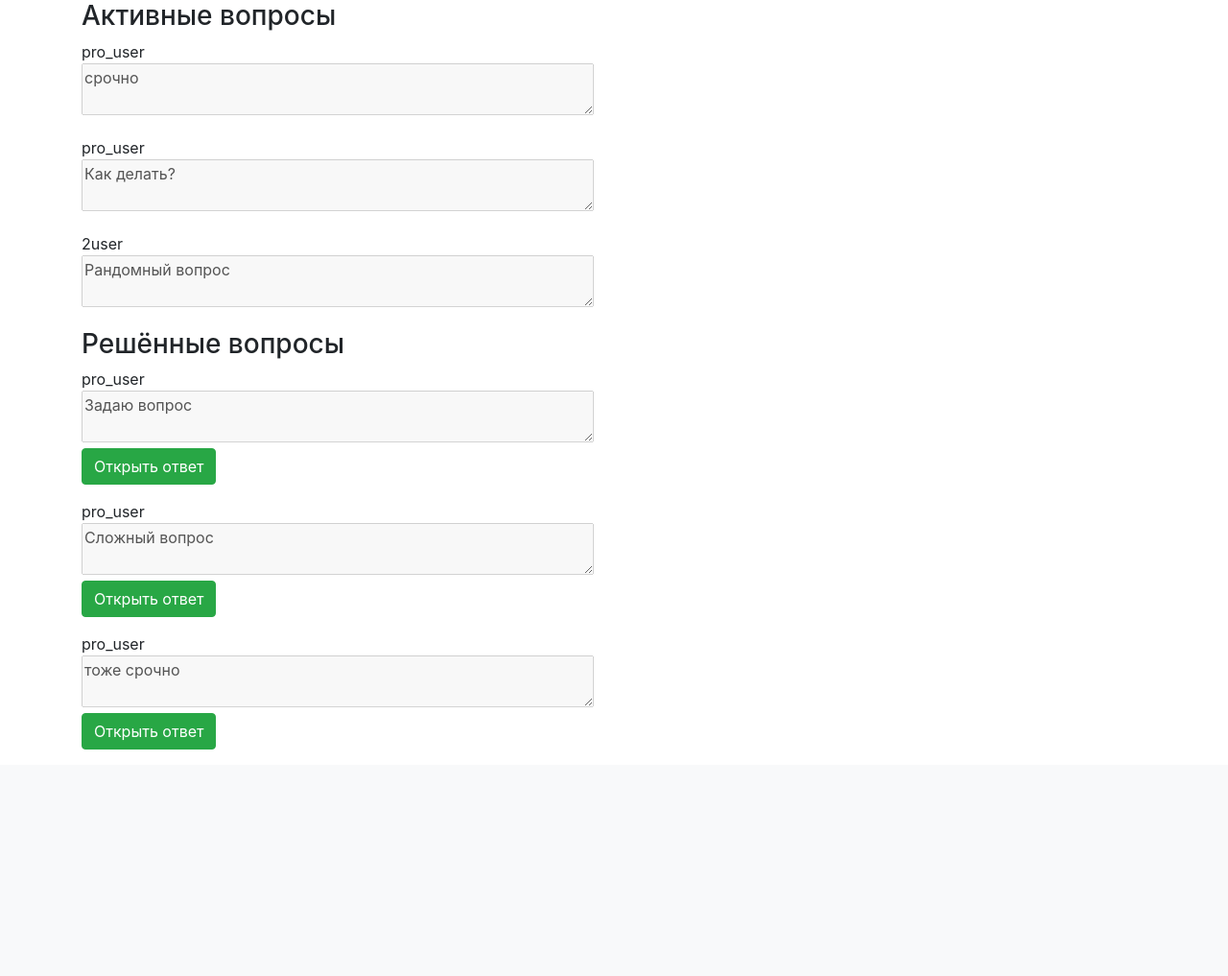
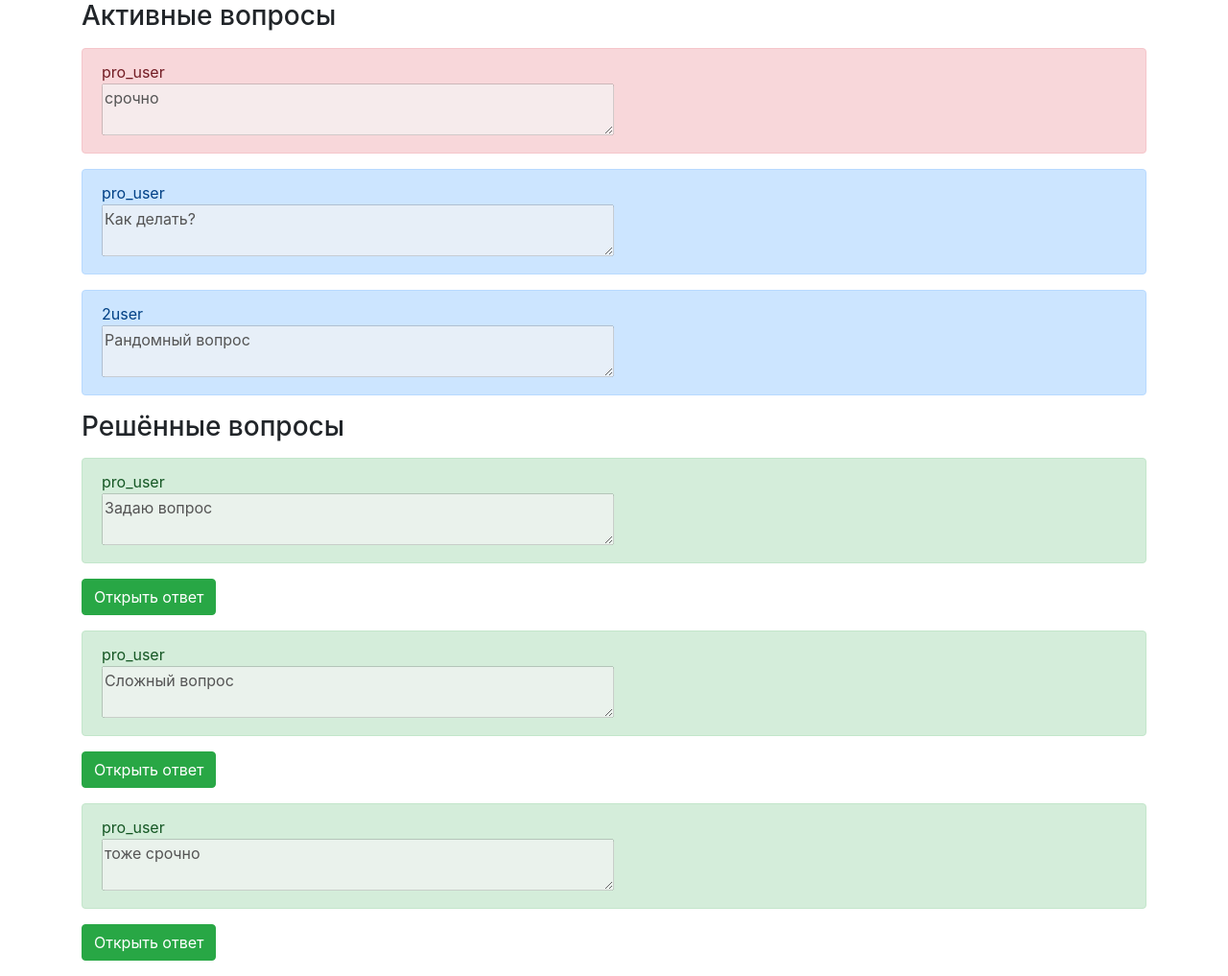
Before and after one commit to Dingovina/SchoolProject, a Flask app: page /index in a window 1280 px wide. Shown: the part 70-1087 px from the top of the page at 96% size. Before the commit the page ends 851 px from the top, so only its background shows below. Run offline with Flask 2, Linux system fonts and the light colour scheme; a user stored in the database is signed in; data comes from the database, SQL or seed files in the repository; both versions use the stored data as it was after the commit; some libraries are stand-ins or nearby versions.

Commit message:
Добавлено визуальное отображение срочности у специалиста и администратора Незначительные изменения в дизайне

```diff
--- a/templates/index.html
+++ b/templates/index.html
@@ -8,8 +8,10 @@
                     {% if not question.answered %}
                         {% if not question.personal and question.user_id != current_user.id %}
                             <p>
+                                <div class="alert alert-danger" role="alert">
                                 {{ question.author_username }}<br>
                                 <textarea rows="2" cols="50" disabled>{{question.text}}</textarea>
+                                </div>
                             </p>
                         {% endif %}
                     {% endif %}
@@ -19,8 +21,10 @@
                     {% if question.answered %}
                         {% if not question.personal and question.user_id != current_user.id %}
                             <p>
+                                <div class="alert alert-success" role="alert">
                                 {{ question.author_username }}<br>
                                 <textarea rows="2" cols="50" disabled>{{question.text}}</textarea><br>
+                                </div>
                                 <a class="btn btn-success" href="/open/{{ question.id }}">Посмотреть ответ</a>
                             </p>
                         {% endif %}
@@ -32,8 +36,10 @@
                     {% if question.priority == "red" %}
                         {% if question.answered == False %}
                             <p>
+                                <div class="alert alert-danger" role="alert">
                                 {{ question.author_username }}<br>
                                 <textarea rows="2" cols="50" disabled>{{question.text}}</textarea>
+                                </div>
                             </p>
                         {% endif %}
                     {% endif %}
@@ -42,8 +48,10 @@
                     {% if question.priority == "yellow" %}
                         {% if question.answered == False %}
                             <p>
+                                <div class="alert alert-warning" role="alert">
                                 {{ question.author_username }}<br>
                                 <textarea rows="2" cols="50" disabled>{{question.text}}</textarea>
+                                </div>
                             </p>
                         {% endif %}
                     {% endif %}
@@ -52,8 +60,10 @@
                     {% if question.priority == "green" %}
                         {% if question.answered == False %}
                             <p>
+                                <div class="alert alert-primary" role="alert">
                                 {{ question.author_username }}<br>
                                 <textarea rows="2" cols="50" disabled>{{question.text}}</textarea>
+                                </div>
                             </p>
                         {% endif %}
                     {% endif %}
@@ -62,8 +72,10 @@
                 {% for question in quests %}
                         {% if question.answered == True %}
                             <p>
+                                <div class="alert alert-success" role="alert">
                                 {{ question.author_username }}<br>
                                 <textarea rows="2" cols="50" disabled>{{question.text}}</textarea><br>
+                                </div>
                                 <a class="btn btn-success" href="/open/{{ question.id }}">Открыть ответ</a>
                             </p>
                         {% endif %}
@@ -74,8 +86,10 @@
                     {% if question.priority == "red" %}
                         {% if question.answered == False %}
                             <p>
+                                <div class="alert alert-danger" role="alert">
                                 {{ question.author_username }}<br>
                                 <textarea rows="2" cols="50" disabled>{{question.text}}</textarea><br>
+                                </div>
                                 <a class="btn btn-success" href="/add_answer/{{ question.id }}">Добавить ответ</a>
                             </p>
                         {% endif %}
@@ -85,8 +99,10 @@
                     {% if question.priority == "yellow" %}
                         {% if question.answered == False %}
                             <p>
+                                <div class="alert alert-warning" role="alert">
                                 {{ question.author_username }}<br>
                                 <textarea rows="2" cols="50" disabled>{{question.text}}</textarea><br>
+                                </div>
                                 <a class="btn btn-success" href="/add_answer/{{ question.id }}">Добавить ответ</a>
                             </p>
                         {% endif %}
@@ -96,8 +112,10 @@
                     {% if question.priority == "green" %}
                         {% if question.answered == False %}
                             <p>
+                                <div class="alert alert-primary" role="alert">
                                 {{ question.author_username }}<br>
                                 <textarea rows="2" cols="50" disabled>{{question.text}}</textarea><br>
+                                </div>
                                 <a class="btn btn-success" href="/add_answer/{{ question.id }}">Добавить ответ</a>
                             </p>
                         {% endif %}
@@ -107,8 +125,10 @@
                 {% for question in quests %}
                         {% if question.answered == True %}
                             <p>
+                                <div class="alert alert-success" role="alert">
                                 {{ question.author_username }}<br>
                                 <textarea rows="2" cols="50" disabled >{{question.text}}</textarea><br>
+                                </div>
                                 <a class="btn btn-success" href="/open/{{ question.id }}">Открыть ответ</a>
                             </p>
                         {% endif %}
--- a/templates/profile.html
+++ b/templates/profile.html
@@ -6,9 +6,11 @@
         {% if not question.answered %}
             {% if question.user_id == current_user.id %}
                 <p>
+                    <div class="alert alert-danger" role="alert">
                     {{ question.author_username }}<br>
                     <textarea rows="2" cols="50" disabled>{{question.text}}</textarea><br>
-                    <a class="btn btn-success" href="/delete/{{ question.id }}">Удалить вопрос</a>
+                    </div>
+                    <a class="btn btn-danger" href="/delete/{{ question.id }}">Удалить вопрос</a>
                 </p>
             {% endif %}
         {% endif %}
@@ -18,8 +20,10 @@
         {% if question.answered %}
             {% if question.user_id == current_user.id %}
                 <p>
+                    <div class="alert alert-success" role="alert">
                     {{ question.author_username }}<br>
                     <textarea rows="2" cols="50" disabled>{{question.text}}</textarea><br>
+                    </div>
                     <a class="btn btn-success" href="/open/{{ question.id }}">Посмотреть ответ</a>
                 </p>
             {% endif %}
```
Also changed, not shown: db/blogs.db.
